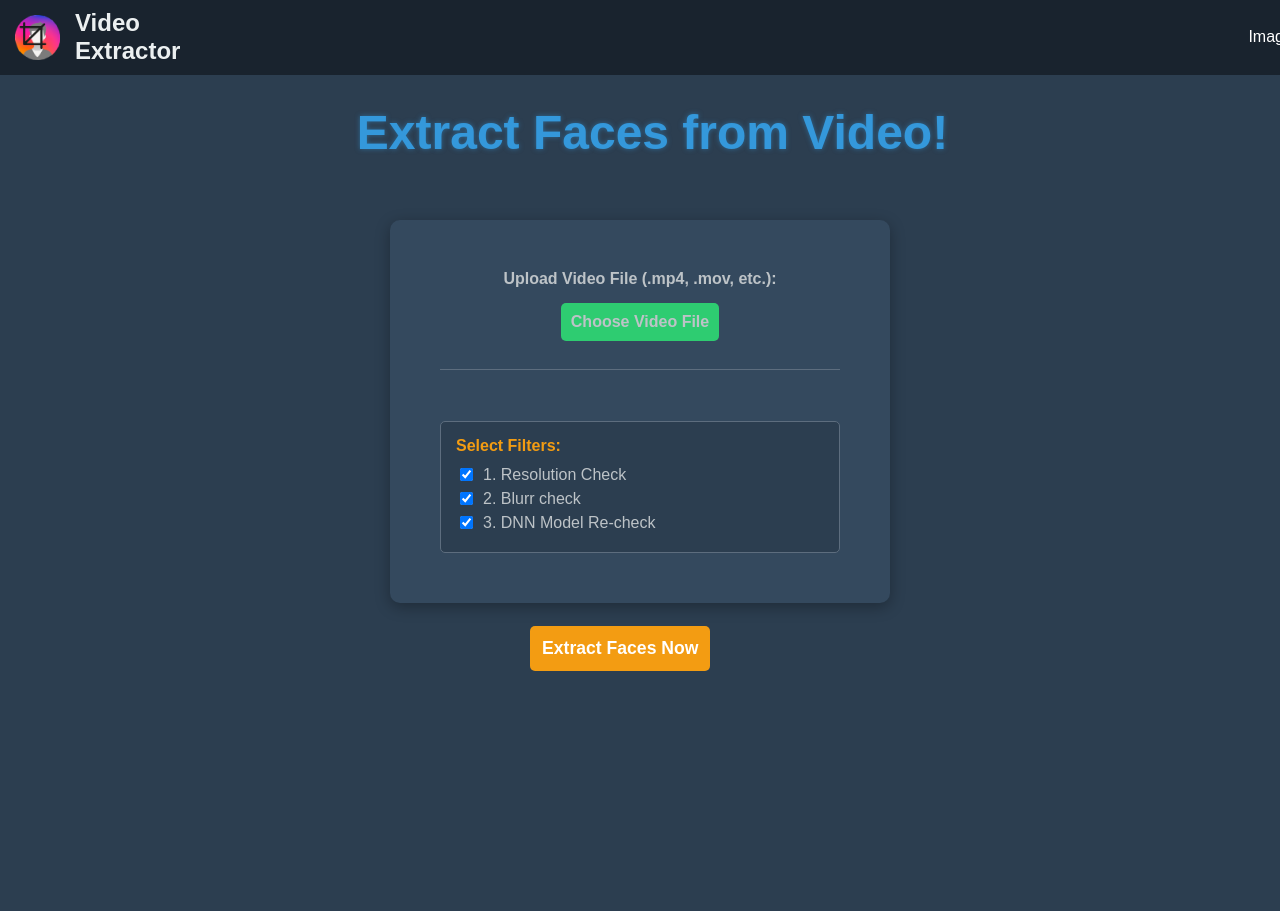
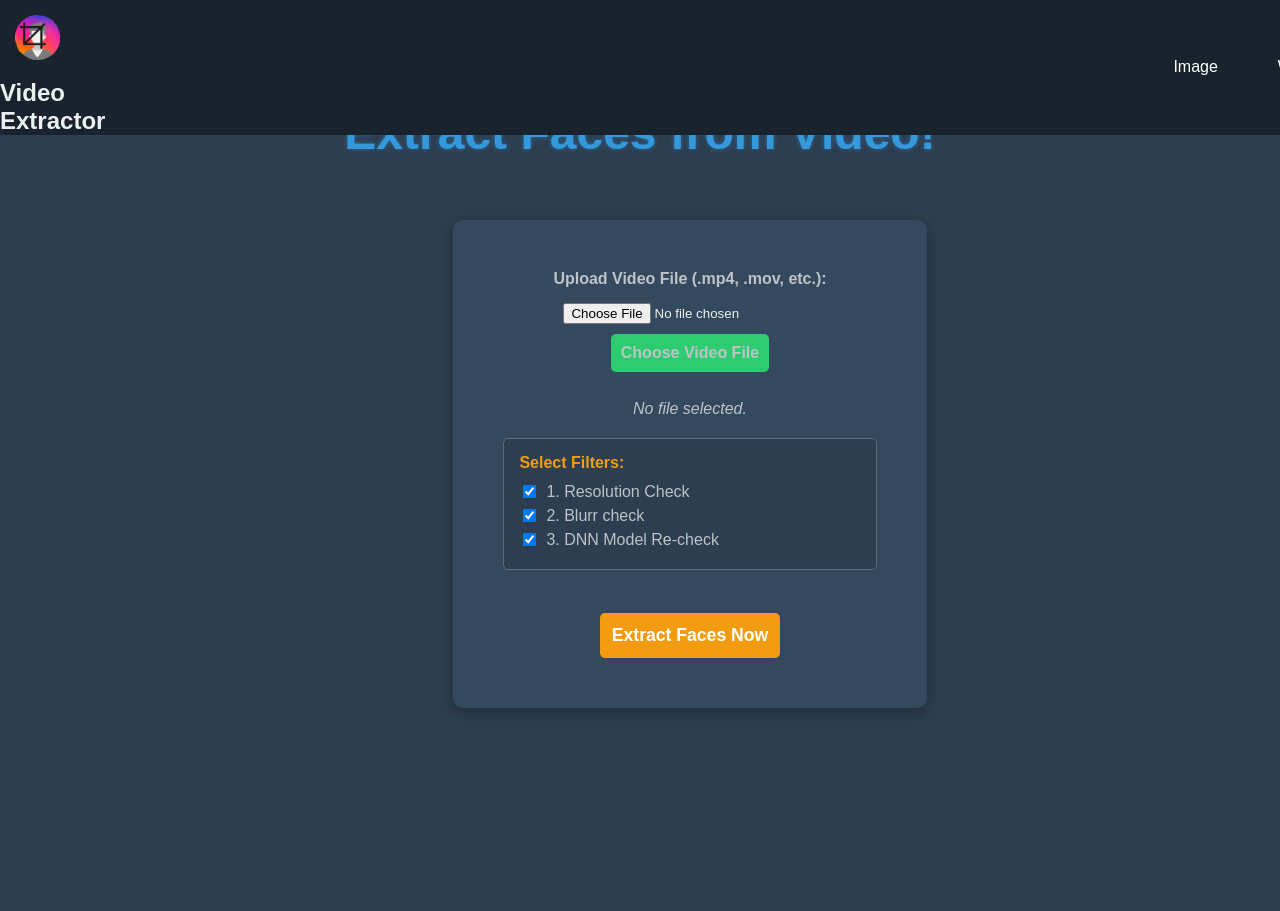
Before and after one commit to sujalnegi/FDMA, a Flask app: page /video in a window 1280 px wide. Shown: the top 911 px of the page. Run offline with Flask 3, Linux system fonts and the light colour scheme.

Commit message:
# Commit 35: Update video_upload.html
Updated CSS and alignment for different screens

```diff
--- a/templates/video_upload.html
+++ b/templates/video_upload.html
@@ -1,95 +1,88 @@
 <!DOCTYPE html>
 <html lang="en">
-
 <head>
     <meta charset="UTF-8">
     <meta name="viewport" content="width=device-width, initial-scale=1.0">
     <title>Video Extractor</title>
+    <link rel="icon" type="image/x-icon" href="{{ url_for('static', filename='favicon.ico')}}">
     <link rel="stylesheet" href="{{ url_for('static', filename='css/styles.css') }}">
     <style>
-        /* CSS to hide the ugly default file input while keeping the custom label functional */
-        .input-field input[type="file"] {
-            /* Position it off-screen but keep it accessible for the label click */
-            width: 0.1px;
-            height: 0.1px;
-            opacity: 0;
+        .file-input-wrapper {
+            display: flex;
+            flex-direction: column;
+            align-items: center;
+            justify-content: center;
+            gap: 10px;
+        }
+        #file-name-display-label {
+            color: #bdc3c7;
+            font-style: italic;
+            margin-top: 10px;
+            white-space: nowrap;
             overflow: hidden;
-            position: absolute;
-            z-index: -1;
+            text-overflow: ellipsis;
+            max-width: 250px;
         }
     </style>
 </head>
 
 <body>
     <div class="navbar">
-        <img class="logo" src="{{ url_for('static', filename='images/logo.png') }}" alt="logo">
-        <div class="navbar-brand">Video Extractor</div>
+        <div class="navbar-brand-container">
+            <img class="logo" src="{{url_for('static', filename='images/logo.png')}}" alt="logo">
+            <div class="navbar-brand">Video Extractor</div>
+        </div>
         <ul class="navbar-links">
             <li><a href="{{ url_for('home') }}">Image</a></li>
-            <!-- <li><a href="#webcam">WebCam</a></li> -->
-            <li><a href="#about">About</a></li>
+            <li><a href="{{ url_for('webcam_page') }}">WebCam</a></li>
+            <li><a href="{{ url_for('about_page')}}">About</a></li>
         </ul>
     </div>
 
-    <span id="header-span" style="margin-left: 25px;">Extract Faces from Video!</span>
+    <span id="header-span">Extract Faces from Video!</span>
 
     <form action="{{ url_for('video_upload') }}" method="POST" enctype="multipart/form-data">
-
         <div class="input-box">
 
-
-
-            <div class="input-field file-upload-label">
-                <label for="video-upload">Upload Video File (.mp4, .mov, etc.):</label>
-                <input type="file" id="video-upload" name="video-upload" accept="video/*" required
-                    onchange="previewFile()">
-
-                <label for="video-upload" class="custom-file-upload" style="margin-top: 15px;">Choose Video File</label>
-            </div>
-
-            <div id="file-preview-container"
-                style="text-align: center; border-top: 1px solid #5d6d7e; padding-top: 15px;">
-                <p id="file-name-display" style="font-weight: normal; margin-bottom: 10px; color: #f39c12;"></p>
+            <div class="input-field file-input-wrapper">
+                <label for="video-upload" style="font-weight: bold; color: #bdc3c7; margin-bottom: 5px;">Upload Video File (.mp4, .mov, etc.):</label>
+                <input type="file" id="video-upload" name="video-upload" accept="video/*" required onchange="updateFileName()">
+                <label for="video-upload" class="custom-file-upload">Choose Video File</label>
+                <span id="file-name-display-label">No file selected.</span>
             </div>
 
             <div class="filter-section">
                 <p>Select Filters:</p>
                 <div class="checkbox-group">
-                    <label for="filter-res">
-                        <input type="checkbox" id="filter-res" name="filter-options" value="resolution-check" checked>
-                        1. Resolution Check
+                    <label>
+                        <input type="checkbox" name="filter-options" value="resolution-check" checked> 1. Resolution Check
                     </label>
-                    <label for="filter-blur">
-                        <input type="checkbox" id="filter-blur" name="filter-options" value="blur-check" checked>
-                        2. Blurr check
+                    <label>
+                        <input type="checkbox" name="filter-options" value="blur-check" checked> 2. Blurr check
                     </label>
-                    <label for="filter-dnn">
-                        <input type="checkbox" id="filter-dnn" name="filter-options" value="dnn-recheck" checked>
-                        3. DNN Model Re-check
+                    <label>
+                        <input type="checkbox" name="filter-options" value="dnn-recheck" checked> 3. DNN Model Re-check
                     </label>
                 </div>
             </div>
 
+            <div style="text-align: center;">
+                 <button type="submit" class="submit-button">Extract Faces Now</button>
+            </div>
         </div>
-
-        <button type="submit" class="submit-button" style="margin-left: 140px;">Extract Faces Now</button>
-
     </form>
 
     <script>
-        function previewFile() {
+        function updateFileName() {
             const fileInput = document.getElementById('video-upload');
-            const fileNameDisplay = document.getElementById('file-name-display');
-            const previewContainer = document.getElementById('file-preview-container');
-            if (fileInput.files.length > 0) {
-                fileNameDisplay.textContent = 'File selected: ' + fileInput.files[0].name;
-                previewContainer.style.display = 'block';
+            const fileNameLabel = document.getElementById('file-name-display-label');
+
+            if (fileInput.files && fileInput.files.length > 0) {
+                fileNameLabel.textContent = "File selected: " + fileInput.files[0].name;
             } else {
-                fileNameDisplay.textContent = '';
-                previewContainer.style.display = 'none';
+                fileNameLabel.textContent = 'No file selected.';
             }
         }
     </script>
 </body>
-
 </html>
```
